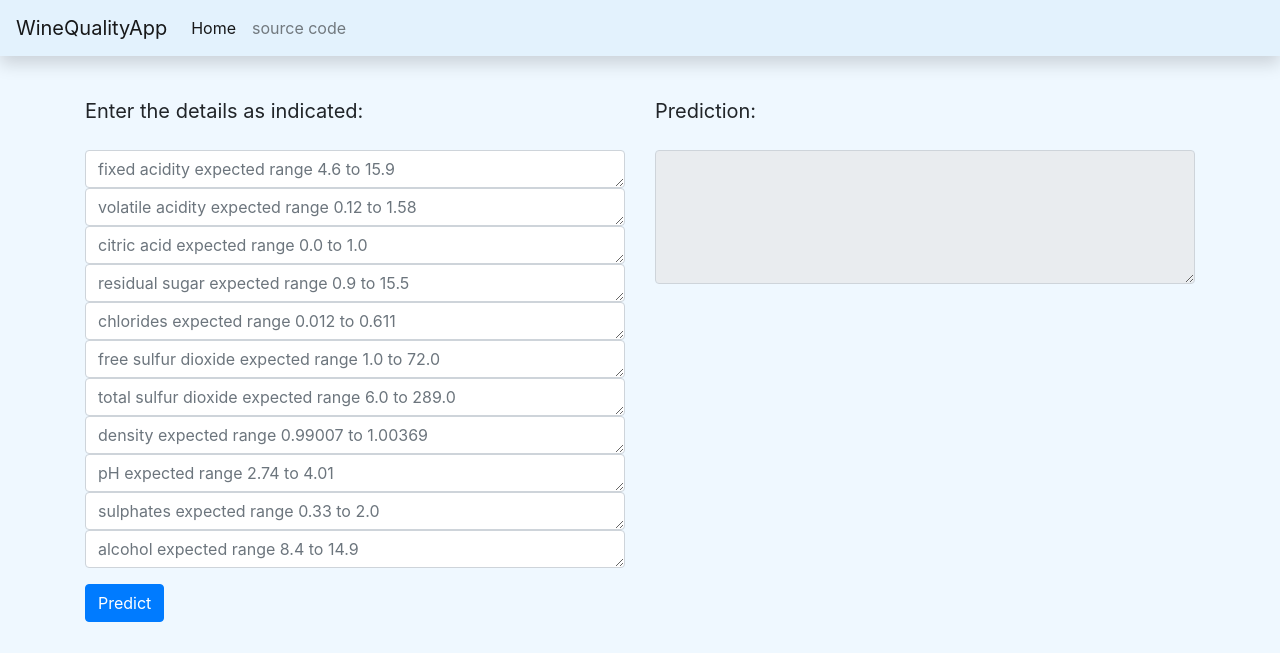
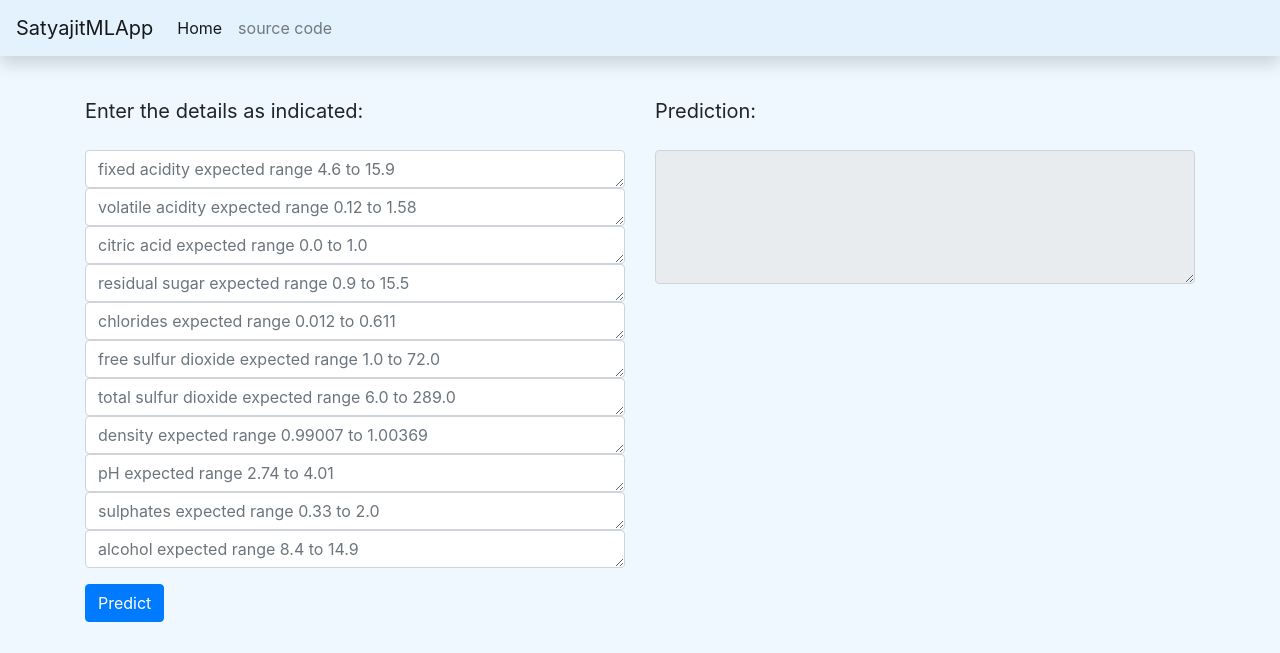
Before and after one commit to Satyajit208/winequality, a Flask app: page / in a window 1280 px wide. Shown: the top 653 px of the page. Run offline with Flask 2, Linux system fonts and the light colour scheme; some libraries are stand-ins or nearby versions.

Commit message:
did changes

```diff
--- a/webapp/templates/index.html
+++ b/webapp/templates/index.html
@@ -15,7 +15,7 @@ WineQuality
 <!-- nav bar -->
 
 <nav class="navbar navbar-expand-lg navbar-light shadow fixed-top" style="background-color: #e3f2fd;">
-    <a class="navbar-brand" href="/">WineQualityApp</a>
+    <a class="navbar-brand" href="/">SatyajitMLApp</a>
     <button class="navbar-toggler" type="button" data-toggle="collapse" data-target="#navbarNav"
         aria-controls="navbarNav" aria-expanded="false" aria-label="Toggle navigation">
         <span class="navbar-toggler-icon"></span>
@@ -26,7 +26,7 @@ WineQuality
                 <a class="nav-link" href="/">Home <span class="sr-only">(current)</span></a>
             </li>
             <li class="nav-item">
-                <a class="nav-link" href="https://github.com/Kaustubh0699/MLOps_WineQuality">source code</a>
+                <a class="nav-link" href="https://github.com/Satyajit208/winequality">source code</a>
             </li>
         </ul>
     </div>
```
